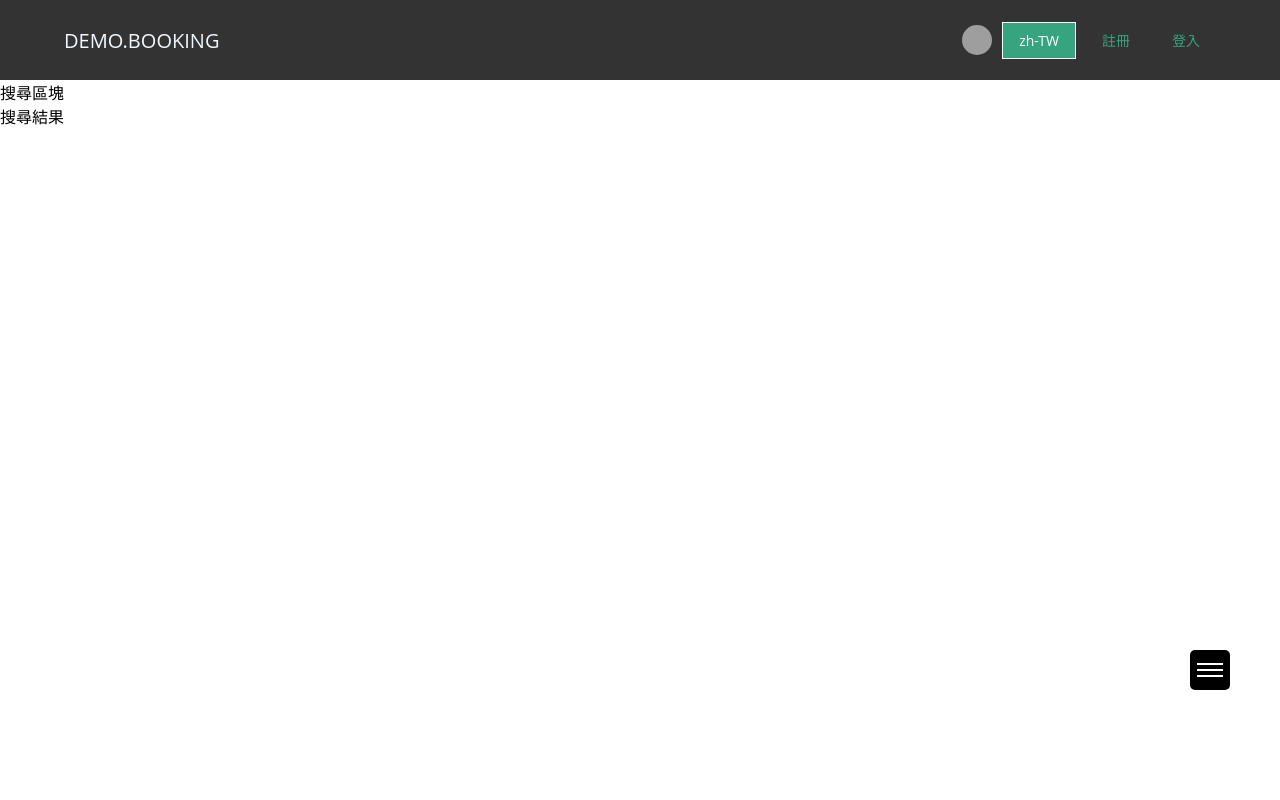
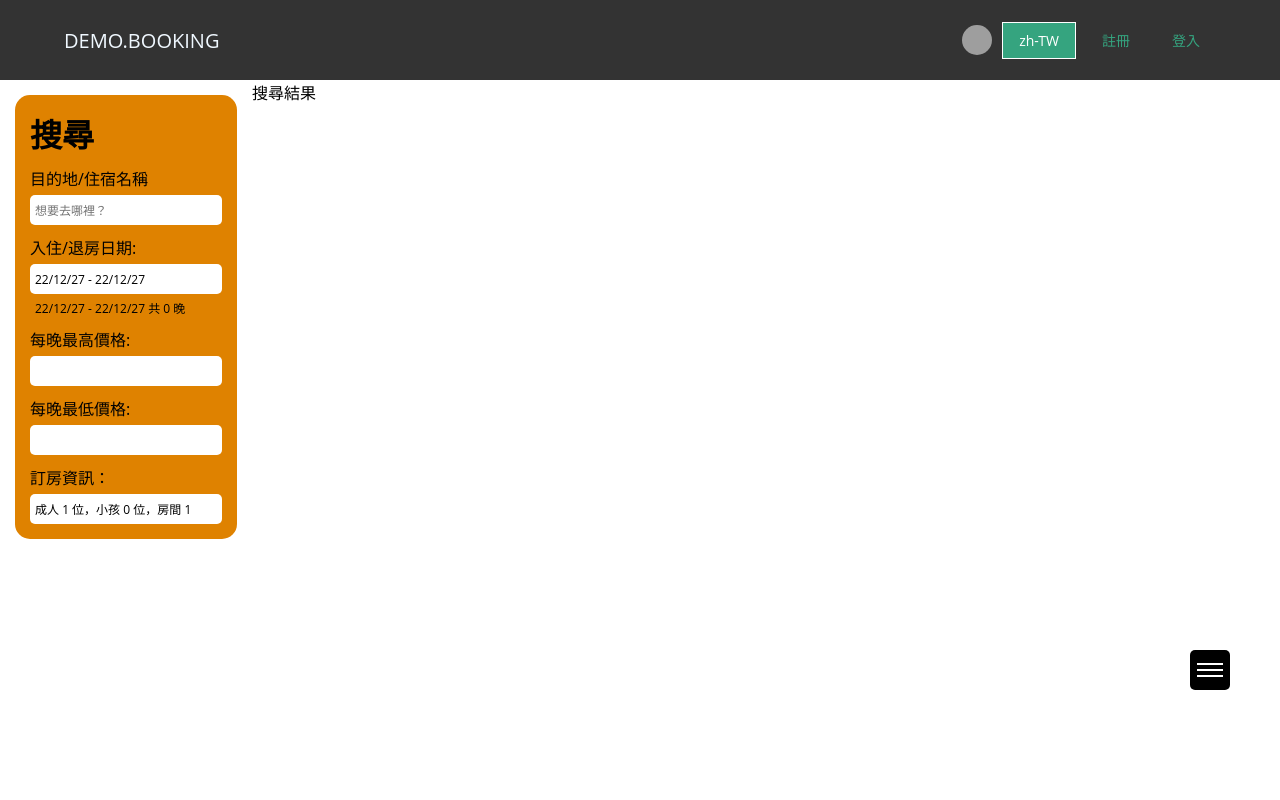
Before and after one commit to VincentLin0619/react-vint-app, a React (Create React App) app: page /HotelsList in a window 1280 px wide. Shown: the top 800 px of the page. Built offline with nearby package versions, Linux system fonts and the light colour scheme; grey boxes are pictures that could not be loaded.

Commit message:
製作HotelsList的搜尋表單

```diff
--- a/src/components/Footer/Footer.scss
+++ b/src/components/Footer/Footer.scss
@@ -1,3 +1,9 @@
+.Footer {
+  // position: absolute;
+  // min-height: 300px;
+  width: 100%;
+  margin-top: auto;
+}
 .FooterTop {
   display: flex;
   flex-direction: column;
--- a/src/components/NavBar/SubMenu.jsx
+++ b/src/components/NavBar/SubMenu.jsx
@@ -1,6 +1,7 @@
 import "./SubMenu.scss";
 import { React } from "react";
-import { SearchBar } from "./SearchBar";
+import { SearchBar } from "../SearchBar/SearchBar";
+import "../SearchBar/SearchBar.scss";
 
 const SubMenu = () => {
   return (
--- a/src/components/NavBar/SearchBar.jsx
+++ b/src/components/SearchBar/SearchBar.jsx
@@ -8,8 +8,6 @@ import {
   faPeopleGroup,
 } from "@fortawesome/free-solid-svg-icons";
 import { FontAwesomeIcon } from "@fortawesome/react-fontawesome";
-
-import "./SearchBar.scss";
 import "react-date-range/dist/styles.css"; // main css file
 import "react-date-range/dist/theme/default.css"; // theme css file
 import { format } from "date-fns";
--- a/src/index.css
+++ b/src/index.css
@@ -5,4 +5,7 @@
 
 :root {
     --primary-color: rgb(53, 164, 127);
+    height: 100vh;
+    display: flex;
+    flex-direction: column;
 }
--- a/src/pages/HotelsList.jsx
+++ b/src/pages/HotelsList.jsx
@@ -1,16 +1,200 @@
-import React from "react";
+import React, { useState } from "react";
 import MainMenu from "../components/NavBar/MainMenu";
+import Footer from "../components/Footer/Footer";
+import { format } from "date-fns";
+import * as locales from "react-date-range/dist/locale";
+import { DateRange } from "react-date-range";
+import "./HotelsList.scss";
 
 const HotelsList = () => {
+  // 日期狀態開關、資料
+  const [openCalendar, setOpenCalendar] = useState(false);
+  // 計算選擇的天數，共有幾個晚上
+  function selectRage(date1, date2) {
+    const dateSelected = (date2 - date1) / 1000 / 60 / 60 / 24;
+    return dateSelected;
+  }
+  const [dates, setDates] = useState([
+    { startDate: new Date(), endDate: new Date(), key: "selection" },
+  ]);
+  // 人數狀態開關、資料、計算
+  const [openConditions, setOpenConditions] = useState(false);
+  const [conditions, setConditions] = useState({
+    adult: 1,
+    child: 0,
+    room: 1,
+  });
+  const handleCounter = (name, sign) => {
+    // 第一個參數判斷是誰要被計算
+    // 第二個參數判斷是加還是減
+    setConditions((prev) => {
+      return {
+        ...prev, // 解構為 [name]: sign
+        [name]:
+          sign === "increase" ? conditions[name] + 1 : conditions[name] - 1,
+      };
+    });
+  };
+  // 想要去哪input
+  const [destination, setDestination] = useState("");
   return (
     <div>
       <MainMenu />
       <div className="listContainer">
         <div className="listWrapper">
-          <div className="listSearch">搜尋區塊</div>
+          <div className="listSearch">
+            <h1 className="listTitle">搜尋</h1>
+            <div className="listItem">
+              目的地/住宿名稱
+              <br />
+              <input
+                type="input"
+                placeholder="想要去哪裡？"
+                className="searchInput"
+                onChange={(e) => {
+                  setDestination(e.target.value);
+                }}
+              />
+            </div>
+            <div className="listItem">
+              入住/退房日期:
+              <br />
+              <span
+                className="selectorText"
+                onClick={() => setOpenCalendar(true)}
+              >
+                {format(dates[0].startDate, "yy/MM/dd")} -{"  "}
+                {format(dates[0].endDate, "yy/MM/dd")}
+              </span>
+              {openCalendar && (
+                <div className="modal">
+                  <div
+                    className="modalMask"
+                    onClick={() => setOpenCalendar(false)}
+                  ></div>
+                  <div className="modalContainer">
+                    <DateRange
+                      editableDateInputs={true} //可以讓日期被選取並輸入等等的
+                      onChange={(item) => setDates([item.selection])}
+                      moveRangeOnFirstSelection={false}
+                      className="calendarTest"
+                      minDate={new Date()}
+                      ranges={dates}
+                      locale={locales["zhTW"]}
+                      onShownDateChange={true}
+                      preventSnapRefocus={true}
+                    />
+                    <div className="searchFooter">
+                      <span
+                        className="selectorText"
+                        onClick={() => setOpenCalendar(true)}
+                      >
+                        {format(dates[0].startDate, "yy/MM/dd")} -{"  "}
+                        {format(dates[0].endDate, "yy/MM/dd")}
+                        {"  "}共{" "}
+                        {selectRage(dates[0].startDate, dates[0].endDate)} 晚
+                      </span>
+                      <button
+                        onClick={() => setOpenCalendar(false)}
+                        className="Finished"
+                      >
+                        完成
+                      </button>
+                    </div>
+                  </div>
+                </div>
+              )}
+              <span className="selectorResult">
+                {format(dates[0].startDate, "yy/MM/dd")} -{"  "}
+                {format(dates[0].endDate, "yy/MM/dd")}
+                {"  "}共 {selectRage(dates[0].startDate, dates[0].endDate)} 晚
+              </span>
+            </div>
+            <div className="listItem">
+              每晚最高價格:
+              <br />
+              <input type="text" className="highestPrice" />
+            </div>
+            <div className="listItem">
+              每晚最低價格:
+              <br />
+              <input type="text" className="lowestPrice" />
+            </div>
+            <div className="listItem">
+              訂房資訊：
+              <br />
+              <span
+                className="searchText"
+                onClick={() => setOpenConditions(true)}
+              >
+                成人 {conditions.adult} 位，小孩 {conditions.child} 位，房間{" "}
+                {conditions.room}
+              </span>
+              {openConditions && (
+                <div className="conditionsContainer">
+                  <button
+                    className="close"
+                    onClick={() => setOpenConditions(false)}
+                  >
+                    X
+                  </button>
+                  <div className="condition">
+                    成人
+                    <div className="conditionCounter">
+                      <button
+                        onClick={() => handleCounter("adult", "increase")}
+                      >
+                        +
+                      </button>
+                      <span>{conditions.adult}</span>
+                      <button
+                        onClick={() => handleCounter("adult", "decrease")}
+                        disabled={conditions.adult <= 1}
+                      >
+                        -
+                      </button>
+                    </div>
+                  </div>
+                  <div className="condition">
+                    小孩
+                    <div className="conditionCounter">
+                      <button
+                        onClick={() => handleCounter("child", "increase")}
+                      >
+                        +
+                      </button>
+                      <span>{conditions.child}</span>
+                      <button
+                        onClick={() => handleCounter("child", "decrease")}
+                        disabled={conditions.child <= 0}
+                      >
+                        -
+                      </button>
+                    </div>
+                  </div>
+                  <div className="condition">
+                    房間
+                    <div className="conditionCounter">
+                      <button onClick={() => handleCounter("room", "increase")}>
+                        +
+                      </button>
+                      <span>{conditions.room}</span>
+                      <button
+                        onClick={() => handleCounter("room", "decrease")}
+                        disabled={conditions.room <= 1}
+                      >
+                        -
+                      </button>
+                    </div>
+                  </div>
+                </div>
+              )}
+            </div>
+          </div>
           <div className="listResult">搜尋結果</div>
         </div>
       </div>
+      <Footer />
     </div>
   );
 };
--- /dev/null
+++ b/src/pages/HotelsList.scss
@@ -0,0 +1,70 @@
+.listContainer {
+  height: 1000px;
+  margin: 0 auto;
+}
+.listWrapper {
+  display: flex;
+  .listResult {
+  }
+  .listSearch {
+    position: sticky;
+    top: 0px;
+    width: 15%;
+    padding: 15px;
+    left: 15px;
+    margin: 15px;
+    border-radius: 15px;
+    background-color: rgb(223, 130, 0);
+    display: flex;
+    flex-direction: column;
+    gap: 10px;
+    .listItem {
+      width: 100%;
+      display: flex;
+      flex-direction: column;
+      gap: 5px;
+      .selectorText,
+      .searchInput,
+      .highestPrice,
+      .lowestPrice,
+      .searchText {
+        display: flex;
+        align-items: center;
+        justify-content: start;
+        background-color: #fff;
+        border: none;
+        height: 20px;
+        border-radius: 5px;
+        font-size: 12px;
+        padding: 5px;
+      }
+    }
+  }
+}
+.searchText {
+  position: relative;
+}
+.conditionsContainer {
+  position: absolute;
+  left: 70px;
+  top: 50%;
+  .close {
+    display: flex;
+    position: absolute;
+    top: -10px;
+    right: -10px;
+    background-color: goldenrod;
+    color: aliceblue;
+    padding: 5px;
+    border-radius: 50%;
+    width: 30px;
+    height: 30px;
+    align-items: center;
+    justify-content: center;
+    border: none;
+  }
+}
+.selectorResult {
+  font-size: 12px;
+  padding: 0px 5px;
+}
```
Also changed, not shown: src/components/SearchBar/SearchBar.scss (renamed from src/components/NavBar/SearchBar.scss).
